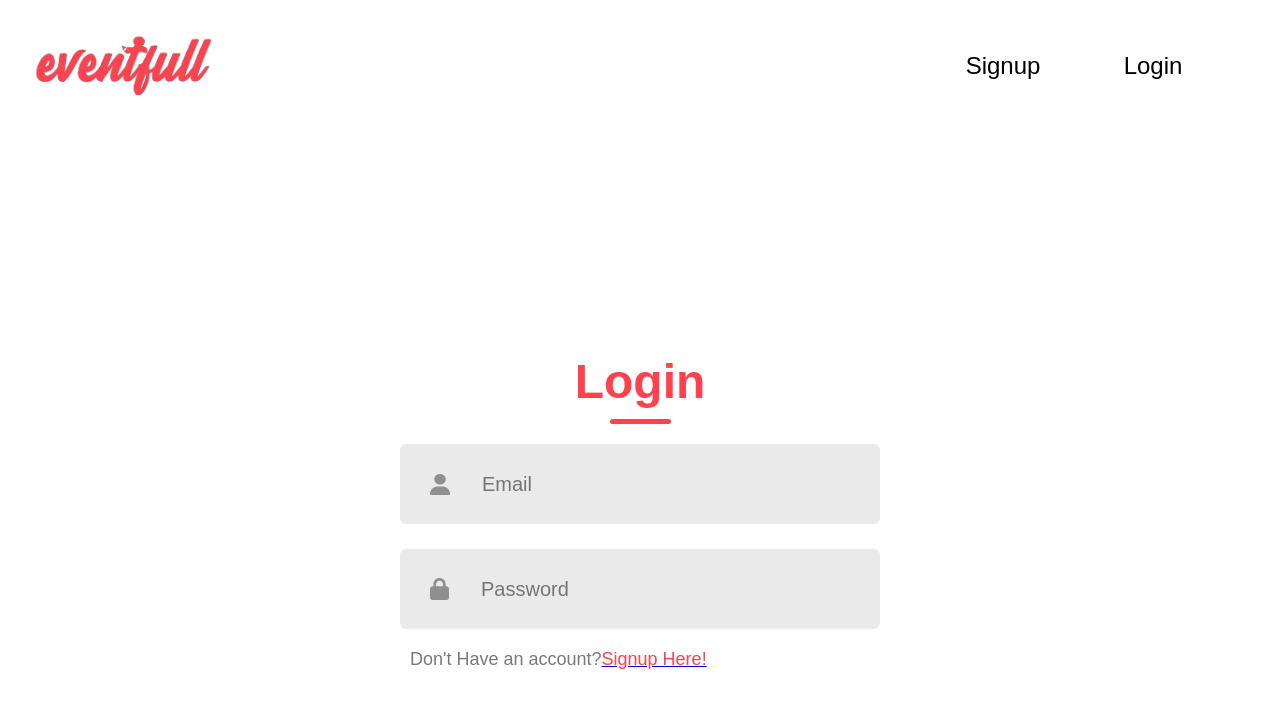
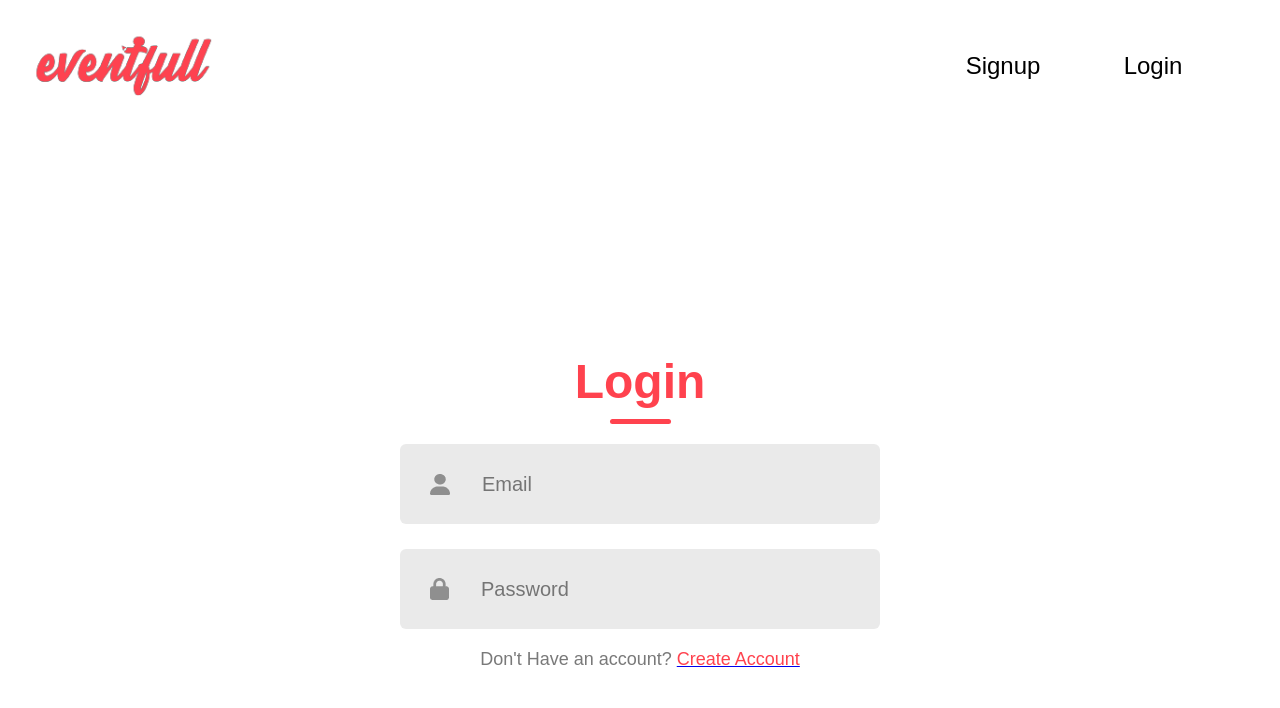
Before and after one commit to lpakingan/Eventfull, a React (Create React App) app in the folder client/: page /Login in a window 1280 px wide. Shown: the top 708 px of the page. Built offline with nearby package versions, Linux system fonts and the light colour scheme; some icons are missing.

Commit message:
minor edits to signup/login styling

```diff
--- a/client/src/components/styles/login.styled.js
+++ b/client/src/components/styles/login.styled.js
@@ -70,13 +70,15 @@ export const StyledLogin = styled.div`
   }
 
   .signup-here {
-    padding-left: 70px;
+    display: flex;
+    justify-content: center;
     margin-top: 20px;
     color: #797979;
     font-size: 18px;
   }
 
   .signup-here span {
+    margin-left: 5px;
     color: ${({ theme }) => theme.colors.header};
     cursor: pointer;
   }
--- a/client/src/components/styles/signup.styled.js
+++ b/client/src/components/styles/signup.styled.js
@@ -73,7 +73,8 @@ export const StyledSignup = styled.div`
       }
 
     .login-here {
-        padding-left: 70px;
+        display: flex;
+        justify-content: center;
         margin-top: 20px;
         color: #797979;
         font-size: 18px;
@@ -82,6 +83,7 @@ export const StyledSignup = styled.div`
     .login-here span {
         color: ${({ theme }) => theme.colors.header};
         cursor: pointer;
+        margin-left: 5px;
     }
 
     .submit-container {
--- a/client/src/pages/Login.js
+++ b/client/src/pages/Login.js
@@ -88,7 +88,7 @@ const Login = () => {
           <div className="signup-here">
             Don't Have an account?
             <a href="/signup">
-              <span style={{padding: "10px 0"}}>Signup Here!</span>
+              <span style={{padding: "10px 0"}}>Create Account</span>
             </a>
           </div>
           <div className="submit-container">
--- a/client/src/pages/Signup.js
+++ b/client/src/pages/Signup.js
@@ -114,7 +114,7 @@ const Signup = () => {
           <div className="login-here">
             Have an account already?{" "}
             <a href="/login">
-              <span>Login Here!</span>
+              <span>Login</span>
             </a>
           </div>
           <div className="submit-container">
```
